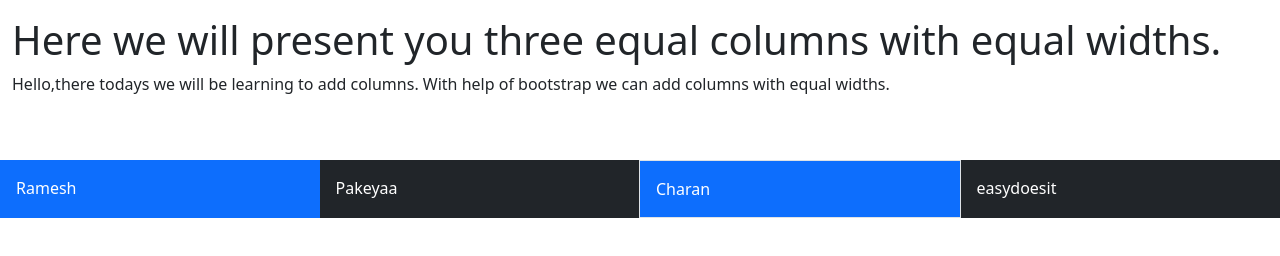
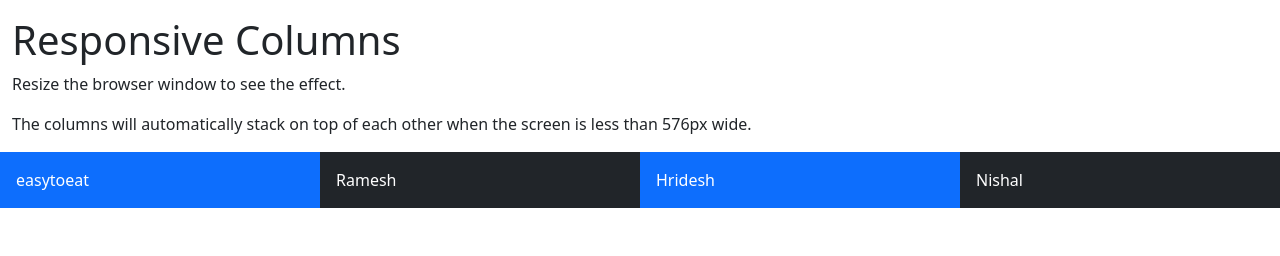
Before and after one commit to frontend-class-suren/Bootstrap5-CSS-framework, a plain HTML site: page HIMAL/revise/front5.html in a window 1280 px wide. Drawn offline with nearby package versions, Linux system fonts and the light colour scheme.

Commit message:
upddated issue

```diff
--- a/HIMAL/revise/front5.html
+++ b/HIMAL/revise/front5.html
@@ -1,25 +1,25 @@
 <!DOCTYPE html>
 <html lang="en">
 <head>
-    <meta charset="UTF-8">
-    <meta name="viewport" content="width=device-width, initial-scale=1.0">
-    <title>learning bootstrap grids</title>
-    <link href="https://cdn.jsdelivr.net/npm/bootstrap@5.3.3/dist/css/bootstrap.min.css" rel="stylesheet">
-    <script src="https://cdn.jsdelivr.net/npm/bootstrap@5.3.3/dist/js/bootstrap.bundle.min.js"></script>
+  <title>Bootstrap Example</title>
+  <meta charset="utf-8">
+  <meta name="viewport" content="width=device-width, initial-scale=1">
+  <link href="https://cdn.jsdelivr.net/npm/bootstrap@5.3.3/dist/css/bootstrap.min.css" rel="stylesheet">
+  <script src="https://cdn.jsdelivr.net/npm/bootstrap@5.3.3/dist/js/bootstrap.bundle.min.js"></script>
 </head>
 <body>
-    <div class="container-fluid mt-3">
-        <h1>Here we will present you three equal columns with equal widths.</h1>
-        <p>Hello,there todays we will be learning to add columns. With help of bootstrap
-        we can add columns with equal widths.
-        </p>
-        <div class="row">
-            <div class="container-md mt-5 col p-3 bg-primary text-white">Ramesh</div>
-            <div class="container-md mt-5 col p-3 bg-dark text-white">Pakeyaa</div>
-            <div class="container-md mt-5 border col p-3 bg-primary text-white">Charan</div>
-            <div class="container-md mt-5 col p-3 bg-dark text-white">easydoesit</div>
 
-        </div>
-    </div>
+<div class="container-fluid mt-3">
+  <h1>Responsive Columns</h1>
+  <p>Resize the browser window to see the effect.</p>
+  <p>The columns will automatically stack on top of each other when the screen is less than 576px wide.</p>
+  <div class="row">
+    <div class="col-sm-3 p-3 bg-primary text-white">easytoeat</div>
+    <div class="col-sm-3 p-3 bg-dark text-white">Ramesh</div>
+    <div class="col-sm-3 p-3 bg-primary text-white">Hridesh</div>
+    <div class="col-sm-3 p-3 bg-dark text-white">Nishal</div>
+  </div>
+</div>
+
 </body>
 </html>
```
Also changed, not shown: amit/to-do-list/script.js (line endings or trailing spaces).
